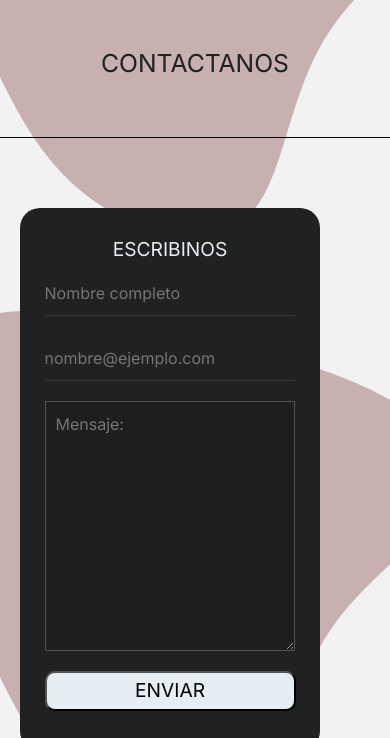
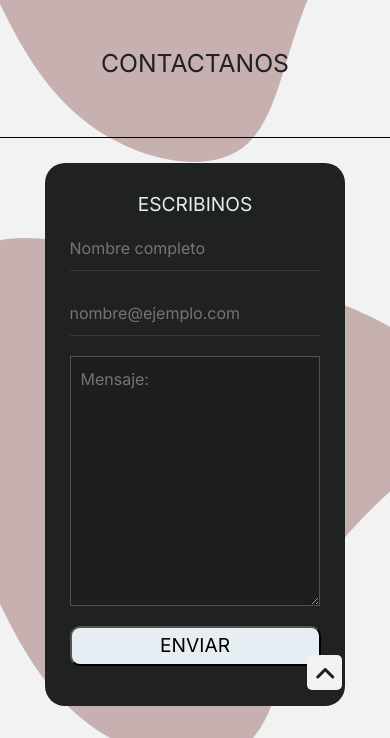
Before and after one commit to valenlembo/2.Arquitectura---responsive, a plain HTML site: page pages/contacto.html in a window 390 px wide. Shown: the part 106-844 px from the top of the page. Drawn offline with nearby package versions, Linux system fonts and the light colour scheme.

Commit message:
agregue boton para subir

```diff
--- a/javascript/app.js
+++ b/javascript/app.js
@@ -1,3 +1,4 @@
+// boton menu responsive
 addEventListener('DOMContentLoaded',()=>{
     const btnMenu = document.querySelector('.btnMenu')
     if(btnMenu){
@@ -7,3 +8,11 @@ addEventListener('DOMContentLoaded',()=>{
         })
     }
 })
+// boton volver para arriba
+document.querySelector('#scrollUp')
+addEventListener('click', ()=>{
+    window.scrollTo({
+        top: 0,
+        behavior: 'smooth'
+    });
+})
--- a/pages/contacto.html
+++ b/pages/contacto.html
@@ -108,6 +108,11 @@
                 <p> &copy Todos los derechos reservados</p>
             </div>
         </footer>
+        <div class="btnContainer" id="scrollUp">
+            <div class="btnUp">
+                <i class="fa-solid fa-angle-up"></i>
+            </div>
+        </div>
     </div>
 
     <script src="https://cdn.jsdelivr.net/npm/bootstrap@5.1.3/dist/js/bootstrap.bundle.min.js"
--- a/sass/_layout.scss
+++ b/sass/_layout.scss
@@ -28,6 +28,25 @@
 body{
     background-color: $bgcolor;
     font-family: $font-family;
+}
+#scrollUp{
+    position: fixed;
+    bottom: 3rem;
+    right: 3rem;
+    .btnUp{
+        background-color: $bgcolor;
+        border-radius: 5px;
+        cursor: pointer;
+        width: 35px;
+        height: 35px;
+    }
+    i{
+        color: $secondary-color;
+        position: absolute;
+        font-size: 1.5rem;
+        left: 22%;
+        top: 19%;
+    }
 }
 // NAV
 .navbar {
--- a/sass/_responsive.scss
+++ b/sass/_responsive.scss
@@ -40,8 +40,8 @@
         flex-direction: column;
         align-items: center;
     }
-    .contactoCaja{
-        margin: 25px 0;
+    .containerContacto .contactoCaja{
+        margin: 25px 0 0 0;
     }
     .cardsContainer{
         height: auto;
@@ -162,7 +162,7 @@
     .textoYFoto2 .imgIzq{
         width: 100%;
         background-size: cover;
-        margin: 30px 0;
+        margin: 30px 0 0 0;
     }
     .textoYFoto2 .textoDer{
         width: 100%;
```
Also changed, not shown: index.html (+6 -0 lines), pages/nosotros.html (+5 -0 lines), pages/proyectos.html (+5 -0 lines), pages/servicios.html (+5 -1 lines), css/style.css, 1 other file.
